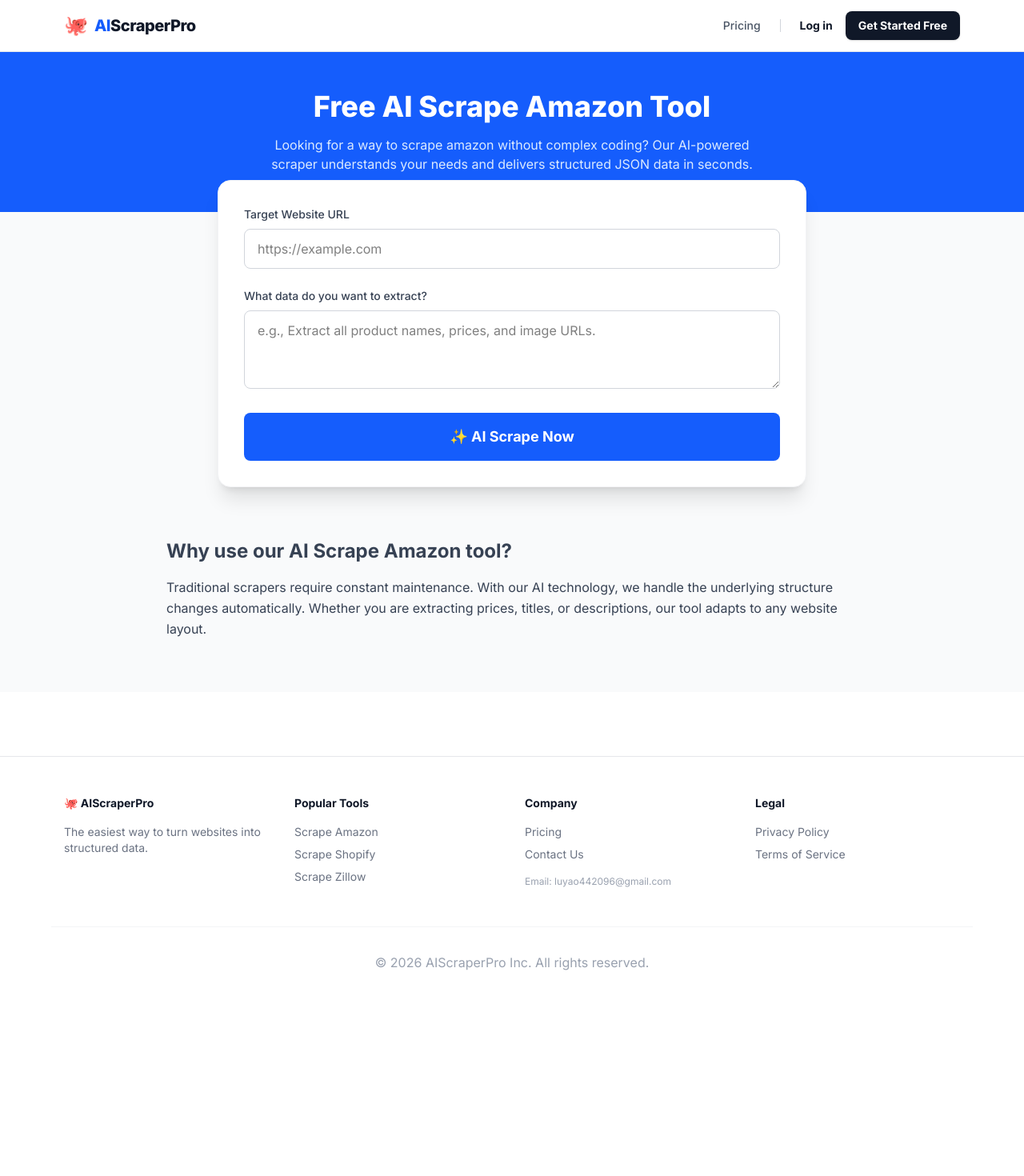
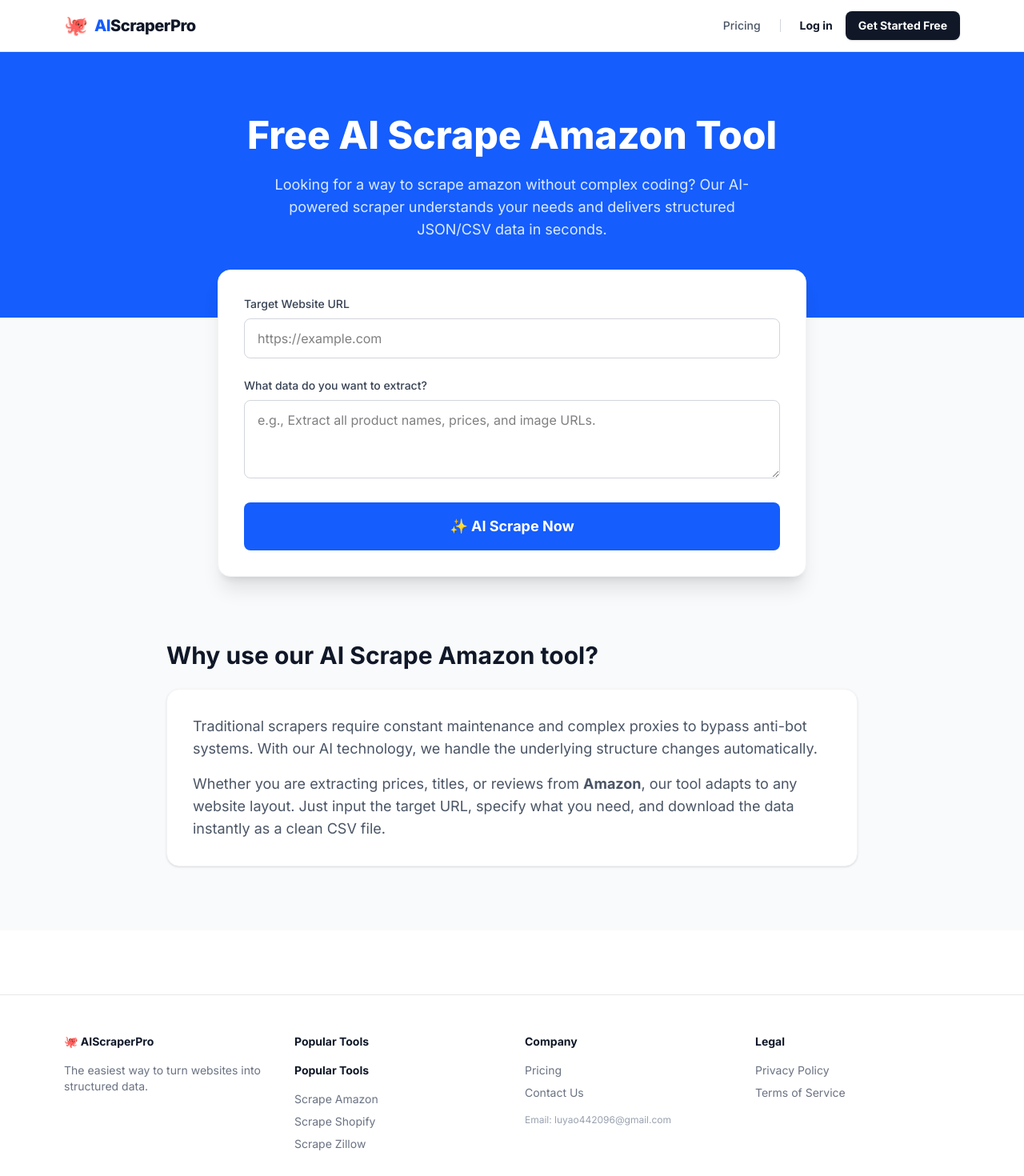
Before and after one commit to luyao442096-glitch/scraper, a Next.js app: page /tools/scrape-amazon in a window 1280 px wide. Shown: the top 1470 px of the page at 80% size. Before the commit the page ends 1263 px from the top, so only its background shows below. Built offline with nearby package versions, Linux system fonts and the light colour scheme; no server answers.

Commit message:
add programmatic seo pages

```diff
--- a/app/layout.tsx
+++ b/app/layout.tsx
@@ -47,9 +47,16 @@
               <h4 className="font-bold text-gray-900 mb-4">Popular Tools</h4>
               <ul className="space-y-2 text-gray-500">
                 {/* 暂时用 # 占位，避免出现 404 错误 */}
-                <li><Link href="#" className="hover:text-blue-600">Scrape Amazon</Link></li>
-                <li><Link href="#" className="hover:text-blue-600">Scrape Shopify</Link></li>
-                <li><Link href="#" className="hover:text-blue-600">Scrape Zillow</Link></li>
+              <div>
+              <h4 className="font-bold text-gray-900 mb-4">Popular Tools</h4>
+              <ul className="space-y-2 text-gray-500">
+                {/* 🚀 链接已激活！ */}
+                <li><Link href="/tools/scrape-amazon" className="hover:text-blue-600">Scrape Amazon</Link></li>
+                <li><Link href="/tools/scrape-shopify" className="hover:text-blue-600">Scrape Shopify</Link></li>
+                <li><Link href="/tools/scrape-zillow" className="hover:text-blue-600">Scrape Zillow</Link></li>
+              </ul>
+            </div>
+
               </ul>
             </div>
 
--- a/app/tools/[slug]/page.tsx
+++ b/app/tools/[slug]/page.tsx
@@ -1,6 +1,21 @@
 import ScraperTool from "@/app/components/ScraperTool";
+import { Metadata } from "next";
 
-// 这是一个服务端组件，专门负责 SEO
+// 🌟 核心 SEO 魔法：动态生成网页的 <title> 和 <meta description>
+// 这会让谷歌精准收录你的每一个长尾词页面！
+export async function generateMetadata({ params }: { params: { slug: string } }): Promise<Metadata> {
+  const title = params.slug
+    .split("-")
+    .map((word) => word.charAt(0).toUpperCase() + word.slice(1))
+    .join(" ");
+
+  return {
+    title: `Free AI ${title} Tool | AIScraperPro`,
+    description: `Looking for a way to ${title.toLowerCase()}? Our AI-powered scraper extracts structured JSON/CSV data in seconds without complex coding.`,
+  };
+}
+
+// 这是一个服务端组件，专门负责 SEO 和页面渲染
 export default function ToolPage({ params }: { params: { slug: string } }) {
   const title = params.slug
     .split("-")
@@ -8,29 +23,34 @@
     .join(" ");
 
   return (
-    <main className="min-h-screen bg-gray-50">
+    <main className="min-h-screen bg-gray-50 flex flex-col">
       {/* SEO 增强区 */}
-      <div className="bg-blue-600 py-12 text-center text-white">
-        <h1 className="text-4xl font-extrabold mb-4">Free AI {title} Tool</h1>
-        <p className="text-blue-100 max-w-2xl mx-auto px-4">
+      <div className="bg-blue-600 pt-20 pb-24 text-center text-white">
+        <h1 className="text-4xl md:text-5xl font-extrabold mb-6">Free AI {title} Tool</h1>
+        <p className="text-blue-100 max-w-2xl mx-auto px-4 text-lg">
           Looking for a way to {title.toLowerCase()} without complex coding?
-          Our AI-powered scraper understands your needs and delivers structured JSON data in seconds.
+          Our AI-powered scraper understands your needs and delivers structured JSON/CSV data in seconds.
         </p>
       </div>
 
       {/* 真正干活的客户端零件 */}
-      <div className="mt-[-40px]"> {/* 让工具向上偏移，更有设计感 */}
-        <ScraperTool />
+      <div className="mt-[-60px] relative z-10 px-4"> {/* 让工具向上偏移，更有设计感 */}
+        <div className="max-w-4xl mx-auto">
+          <ScraperTool />
+        </div>
       </div>
 
       {/* 底部 SEO 文本：为了让 Google 爬虫觉得内容充实 */}
-      <section className="max-w-4xl mx-auto py-16 px-4 text-gray-700 leading-relaxed">
-        <h2 className="text-2xl font-bold mb-4">Why use our AI {title} tool?</h2>
-        <p>
-          Traditional scrapers require constant maintenance. With our AI technology,
-          we handle the underlying structure changes automatically. Whether you are
-          extracting prices, titles, or descriptions, our tool adapts to any website layout.
-        </p>
+      <section className="max-w-4xl mx-auto py-20 px-4 text-gray-700 leading-relaxed">
+        <h2 className="text-3xl font-bold text-gray-900 mb-6">Why use our AI {title} tool?</h2>
+        <div className="bg-white p-8 rounded-2xl shadow-sm border border-gray-100 text-lg text-gray-600">
+          <p className="mb-4">
+            Traditional scrapers require constant maintenance and complex proxies to bypass anti-bot systems. With our AI technology, we handle the underlying structure changes automatically.
+          </p>
+          <p>
+            Whether you are extracting prices, titles, or reviews from <strong>{title.replace('Scrape ', '')}</strong>, our tool adapts to any website layout. Just input the target URL, specify what you need, and download the data instantly as a clean CSV file.
+          </p>
+        </div>
       </section>
     </main>
   );
```
